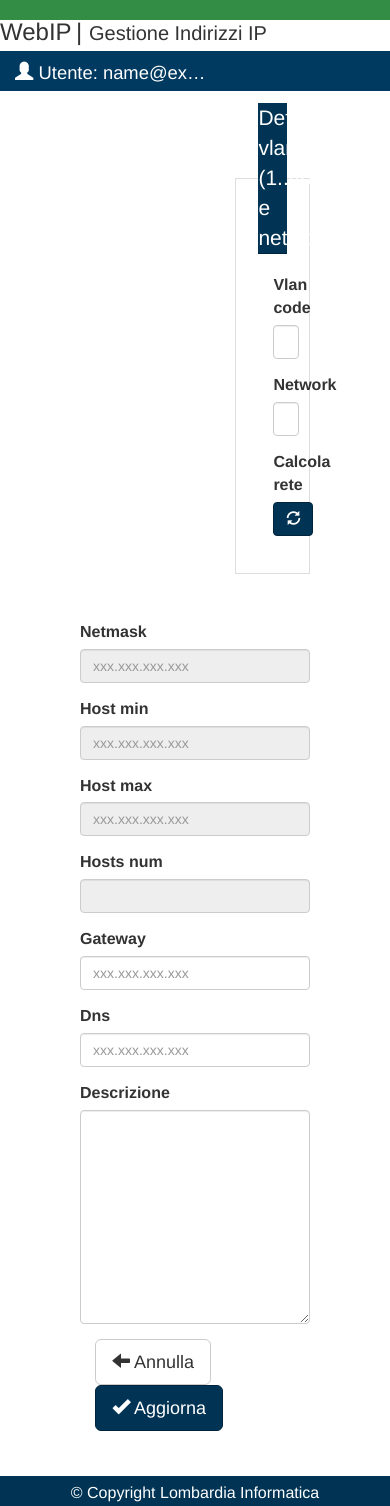
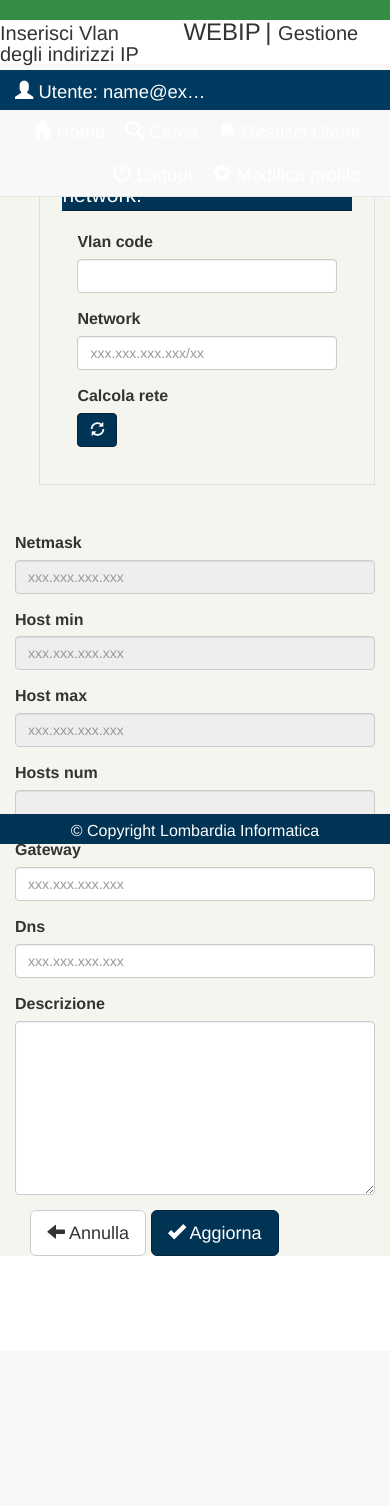
Before and after one commit to pachiara/webip, a Rails app: page /vlans/new in a window 390 px wide. After the commit the page ends 1256 px from the top, so only its background shows below. Run offline with Rails 7, Linux system fonts and the light colour scheme; the visitor is signed in with stand-in values (Sample User, id 1); style sheets or scripts are compiled from the project's sources; parts of the project's set-up code (start-up, migrations or seed data) failed here and were passed over; some libraries are stand-ins or nearby versions.

Commit message:
Aggiornamento

```diff
--- a/app/assets/stylesheets/application.scss
+++ b/app/assets/stylesheets/application.scss
@@ -236,7 +236,7 @@
   height: 40px;
   display: block;
   -webkit-margin-before: 0.33em;
-  -webkit-margin-after: 0.67em;
+  //-webkit-margin-after: 0.67em;
   -webkit-margin-start: 0px;
   -webkit-margin-end: 0px;
 }
@@ -264,6 +264,7 @@
   display: inline;
   list-style-image: none;
   padding: 0 10px 0 0;
+  float:right;
 }
 .area_utente a:hover {
   color: #ffff00;
@@ -964,6 +965,7 @@
   border: 1px groove #ddd !important;
   padding: 0 1.4em 1.4em 1.4em !important;
   margin-bottom: 1.5em;
+  margin-left: 1.5em;
   -webkit-box-shadow:  0px 0px 0px 0px #000;
           box-shadow:  0px 0px 0px 0px #000;
 }
@@ -1065,3 +1067,40 @@
     max-width: none;
   }
 }
+
+/* Parallax */
+body, html {
+  height: 100%;
+}
+body {
+  padding-top: 150px;
+  padding-bottom: 0px;
+}
+
+.parallax {
+  /* The image used */
+  background-image: image-url("img_parallax.jpg");
+
+  /* Full height */
+  height: 50%;
+
+  /* Create the parallax scrolling effect */
+  background-attachment: fixed;
+  background-position: center;
+  background-repeat: no-repeat;
+  background-size: cover;
+}
+
+.barre {
+  min-height: 0px;
+}
+#barra_istituzionale .titolo_funzione {
+  font-size: 1.25em;
+  display: inline;
+  line-height: 1;
+  margin-right: 60px;
+}
+.form_web {
+  background-color: #f5f5f0;
+  margin-bottom: 50px;
+}
--- a/app/views/devise/registrations/edit.html.erb
+++ b/app/views/devise/registrations/edit.html.erb
@@ -3,7 +3,7 @@
 <br /><br /><br />
 <div class="row">
 
-<div class="col-md-offset-1 col-md-5 border">
+<div class="col-md-offset-1 col-md-5 border form_web">
   <h2><%=t('actions.edit')%> <%= resource_name.to_s.humanize %></h2>
   <%= simple_form_for(resource, :as => resource_name, :url => registration_path(resource_name), :html => { :method => :put }) do |f| %>
     <%= f.input :email, input_html: { autofocus: true } %>
@@ -26,7 +26,7 @@
   <% end %>
 </div>
 
-<div class="col-md-offset-1 col-md-4 border">
+<div class="col-md-offset-1 col-md-4 border form_web">
     <h2><%=t('actions.destroy')%> <%= resource_name.to_s.humanize %></h2>
 	<%= button_to "Elimina", registration_path(resource_name), :data => { :confirm => "Sei sicuro di voler eliminare ?" }, :method => :delete, :class => "btn btn-primary btn-lg" %></p>
 </div>
--- a/app/views/devise/sessions/new.html.erb
+++ b/app/views/devise/sessions/new.html.erb
@@ -1,5 +1,4 @@
 <div class="container-fluid">
-
 <div class="row col-md-12">
   <div class="col-md-offset-2 col-md-2 col-sm-3">
     <h2><%=t('actions.authentication')%></h2>
--- a/app/views/layouts/_area_utente.erb
+++ b/app/views/layouts/_area_utente.html.erb
@@ -1,13 +1,11 @@
-<div class="area_utente">
-  <div class="container-fluid">
+  <div class="container-fluid area_utente">
     <span class="nome_utente">
 	  <span class="glyphicon glyphicon-user white" role="presentation"></span>
       <% if user_signed_in? %>
 	    Utente: <%= current_user.email %>
 	    <% end %>
     </span>
-    <span class="title"><%= title %></span>
-    <nav class="tools_utente hidden-xs pull-right" role="menu">
+    <nav class="tools_utente" role="menu">
       <% if user_signed_in? %>
       <% if current_user.has_role? :admin %>
       <%= link_to admin_users_path, :role => "menuitem" do %>
@@ -39,4 +37,3 @@
     <% end %>
     </nav>
   </div>
-</div>
--- a/app/views/layouts/_header.html.erb
+++ b/app/views/layouts/_header.html.erb
@@ -6,9 +6,10 @@
   </div>
   <div>
 	<div class="area_titolo">
-	  <div class="sigla" tabindex="0">WebIP</div>
+    <span class="titolo_funzione"><%= title %></span>
+	  <div class="sigla" tabindex="0"><%= t('sign') %></div>
 		<span class="separatore_titolo"> | </span>
-		<div class="titolo_esteso" tabindex="0">Gestione Indirizzi IP</div>
+		<div class="titolo_esteso" tabindex="0"><%= t('title') %></div>
 	</div>
   </div>
 </div>
--- a/app/views/layouts/application.html.erb
+++ b/app/views/layouts/application.html.erb
@@ -7,13 +7,15 @@
   <%= csrf_meta_tags %>
 </head>
 <body>
-  <%= render :partial => "layouts/header" %>
-  <%= render :partial => "layouts/area_utente" %>
-  <%= render 'layouts/messages' %>
-  <div class="container-fluid-list">
-    <%= yield %>
-  </div>
-  <%= render :partial => "layouts/footer" %>
+  <nav class="navbar navbar-default navbar-fixed-top barre">
+    <%= render :partial => "layouts/header" %>
+    <%= render :partial => "layouts/area_utente" %>
+    <%= render 'layouts/messages' %>
+  </nav>
+  <%= yield %>
+  <nav class="navbar navbar-default navbar-fixed-bottom barre">
+    <%= render :partial => "layouts/footer" %>
+  </nav>
 <script>
 // Shorthand for $( document ).ready()
 $(function () {
--- a/app/views/vlan_ips/index.html.erb
+++ b/app/views/vlan_ips/index.html.erb
@@ -1,3 +1,4 @@
+<div class="col-md-12">
 <%= render 'header' %>
 <div class="panel-group" id="accordion" role="tablist">
 <div class="panel panel-default">
@@ -85,3 +86,4 @@
   </tbody>
 </table>
 </div>
+</div>
--- a/app/views/vlan_ips/search_all.html.erb
+++ b/app/views/vlan_ips/search_all.html.erb
@@ -1,3 +1,4 @@
+<div class="col-md-12">
 <%= render 'header' %>
 <div class="table-responsive">
 <table class="table table-striped table-condensed table-hover">
@@ -25,3 +26,4 @@
   </tbody>
 </table>
 </div>
+</div>
--- a/app/views/vlans/_form.html.erb
+++ b/app/views/vlans/_form.html.erb
@@ -1,4 +1,4 @@
-<div class="container-fluid">
+<div class="container-fluid form_web col-md-offset-1 col-md-10">
 
 <%= simple_form_for(@vlan) do |f| %>
 
@@ -17,7 +17,7 @@
 <% end %>
 
 <div class="row col-md-12">
-<fieldset class="vlan col-md-offset-2 col-md-8 col-sm-12">
+<fieldset class="vlan">
   <legend>Definisci vlan (1..4094) e network:</legend>
   <div class="col-md-offset-2 col-md-3 col-sm-4">
     <%= f.input :vlan_code, as: :integer, input_html: { size: 4, maxlength: 4, min: 1, max: 4094, readonly: @change } %>
@@ -37,7 +37,7 @@
 </div>
 <br />
 <div class="row">
-  <div class="col-md-offset-2 col-md-2 col-sm-3">
+  <div class="col-md-offset-1 col-md-2 col-sm-3">
   	<%= f.input :netmask, placeholder: 'xxx.xxx.xxx.xxx', input_html: { size: 15, readonly: true } %>
   </div>
   <div class="col-md-offset-1 col-md-2 col-sm-3">
@@ -48,7 +48,7 @@
   </div>
 </div>
 <div class="row">
-  <div class="col-md-offset-2 col-md-2 col-sm-3">
+  <div class="col-md-offset-1 col-md-2 col-sm-3">
     <%= f.input :hosts_num, as: :integer, input_html: { size: 10, readonly: true } %>
   </div>
   <div class="col-md-offset-1 col-md-2 col-sm-3">
@@ -59,12 +59,12 @@
   </div>
 </div>
 <div class="row">
-  <div class="col-md-offset-2 col-md-8 col-sm-12">
-    <%= f.input :description, input_html: { cols: 150, rows: 10, class: 'vlan_textbox' } %>
+  <div class="col-md-offset-1 col-md-10 col-sm-12">
+    <%= f.input :description, input_html: { cols: 150, rows: 8, class: 'vlan_textbox' } %>
   </div>
 </div>
 
- <div class="col-md-offset-2 col-md-8 col-sm-12">
+ <div class="col-md-offset-1 col-md-10 col-sm-12">
    <%= link_to vlans_path, :class => "btn btn-default btn-lg", :title => t('actions.back'), :alt => t('actions.back') do %>
      <span class="glyphicon glyphicon-arrow-left"></span> <%= t('actions.back') %>
    <% end %>
--- a/config/initializers/new_framework_defaults.rb
+++ b/config/initializers/new_framework_defaults.rb
@@ -20,4 +20,4 @@
 Rails.application.config.active_record.belongs_to_required_by_default = false
 
 # Do not halt callback chains when a callback returns false. Previous versions had true.
-ActiveSupport.halt_callback_chains_on_return_false = true
+#ActiveSupport.halt_callback_chains_on_return_false = true
--- a/config/locales/devise.it.yml
+++ b/config/locales/devise.it.yml
@@ -6,6 +6,7 @@
       not_locked: "non era bloccato"
   devise:
     failure:
+      already_authenticated: "Hai già effettuato l'accesso."
       unauthenticated: "Devi accedere o registrarti per continuare."
       unconfirmed: "Devi confermare il tuo account per continuare."
       locked: "Il tuo account è bloccato."
--- a/config/locales/it.yml
+++ b/config/locales/it.yml
@@ -219,6 +219,11 @@
         errors: "errori"
         taken: "è già in uso"
         format_invalid: "Formato non valido"
+      models:
+        user:
+          attributes:
+            email:
+              invalid_domain: "dominio invalido"
 
     models:
       vlan: Vlan
@@ -268,3 +273,8 @@
     previous_label: "&laquo;"
 
   title: "Gestione degli indirizzi IP"
+  sign: "WEBIP"
+
+  notice:
+    create: "Vlan creata con successo"
+    update: "Vlan aggiornata con successo"
```
Also changed, not shown: app/controllers/application_controller.rb (+10 -0 lines), app/views/vlan_ips/_form.html.erb (+5 -5 lines), config/initializers/devise.rb (+30 -15 lines), Gemfile.lock, config/routes.rb (line endings or trailing spaces).
